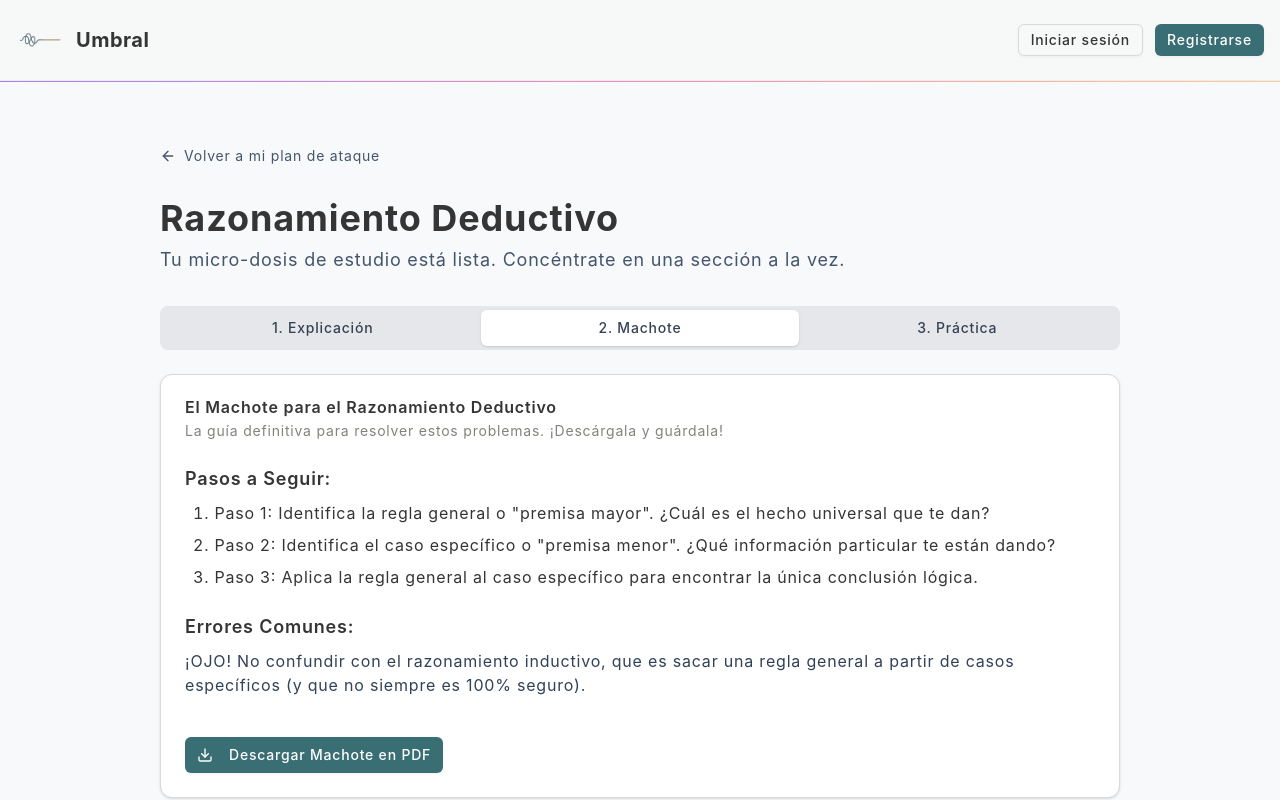
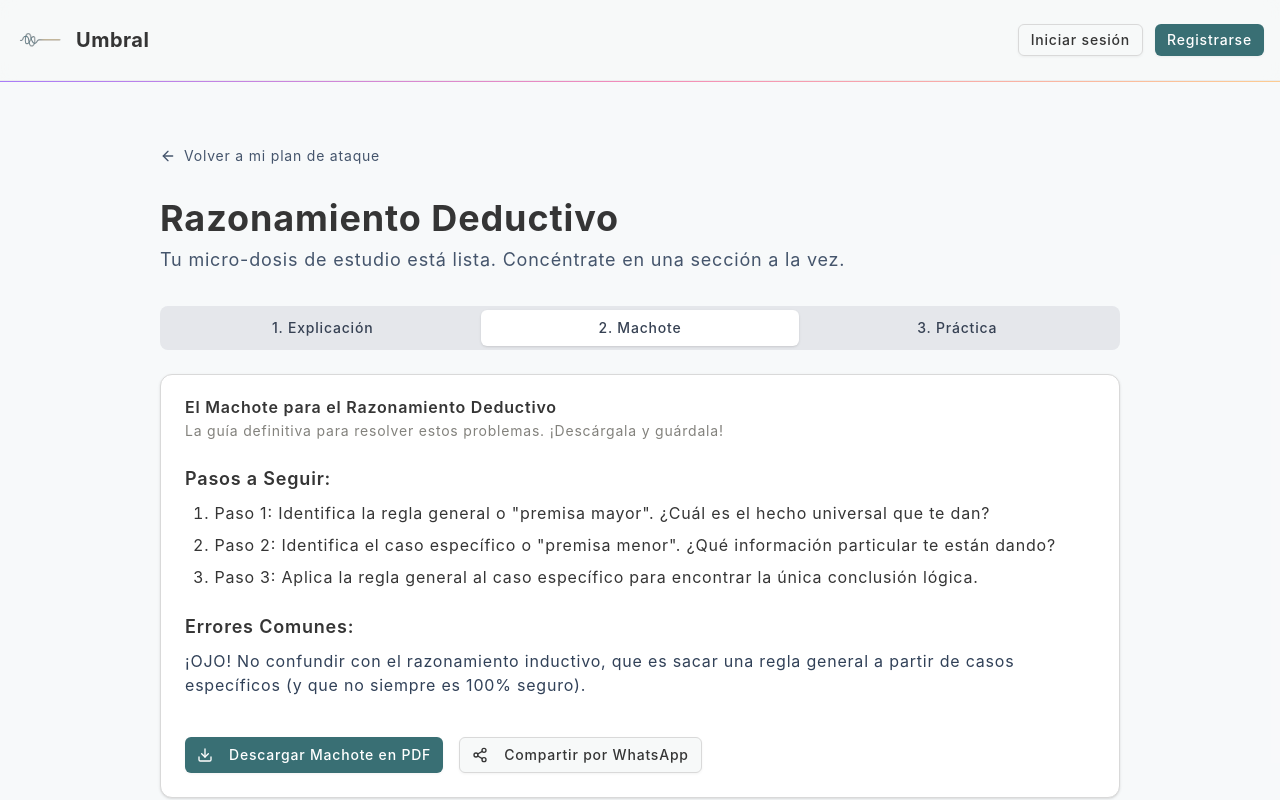
Before and after one commit to LazarusAA/puntoclaro, a Next.js app: page /learn/1 in a window 1280 px wide. Both pictures are taken after a click on the button "2. Machote". Shown: the top 800 px of the page. Built offline with nearby package versions, Linux system fonts and the light colour scheme.

Commit message:
feat: added share button to the machote tab

```diff
--- a/button.tsx
+++ /dev/null
@@ -1,59 +0,0 @@
-import * as React from "react"
-import { Slot } from "@radix-ui/react-slot"
-import { cva, type VariantProps } from "class-variance-authority"
-
-import { cn } from "/lib/utils"
-
-const buttonVariants = cva(
-  "inline-flex items-center justify-center gap-2 whitespace-nowrap rounded-md text-sm font-medium transition-all disabled:pointer-events-none disabled:opacity-50 [&_svg]:pointer-events-none [&_svg:not([class*='size-'])]:size-4 shrink-0 [&_svg]:shrink-0 outline-none focus-visible:border-ring focus-visible:ring-ring/50 focus-visible:ring-[3px] aria-invalid:ring-destructive/20 dark:aria-invalid:ring-destructive/40 aria-invalid:border-destructive",
-  {
-    variants: {
-      variant: {
-        default:
-          "bg-primary text-primary-foreground shadow-xs hover:bg-primary/90",
-        destructive:
-          "bg-destructive text-white shadow-xs hover:bg-destructive/90 focus-visible:ring-destructive/20 dark:focus-visible:ring-destructive/40 dark:bg-destructive/60",
-        outline:
-          "border bg-background shadow-xs hover:bg-accent hover:text-accent-foreground dark:bg-input/30 dark:border-input dark:hover:bg-input/50",
-        secondary:
-          "bg-secondary text-secondary-foreground shadow-xs hover:bg-secondary/80",
-        ghost:
-          "hover:bg-accent hover:text-accent-foreground dark:hover:bg-accent/50",
-        link: "text-primary underline-offset-4 hover:underline",
-      },
-      size: {
-        default: "h-9 px-4 py-2 has-[>svg]:px-3",
-        sm: "h-8 rounded-md gap-1.5 px-3 has-[>svg]:px-2.5",
-        lg: "h-10 rounded-md px-6 has-[>svg]:px-4",
-        icon: "size-9",
-      },
-    },
-    defaultVariants: {
-      variant: "default",
-      size: "default",
-    },
-  }
-)
-
-function Button({
-  className,
-  variant,
-  size,
-  asChild = false,
-  ...props
-}: React.ComponentProps<"button"> &
-  VariantProps<typeof buttonVariants> & {
-    asChild?: boolean
-  }) {
-  const Comp = asChild ? Slot : "button"
-
-  return (
-    <Comp
-      data-slot="button"
-      className={cn(buttonVariants({ variant, size, className }))}
-      {...props}
-    />
-  )
-}
-
-export { Button, buttonVariants }
--- a/src/app/(app)/learn/[topicId]/page.tsx
+++ b/src/app/(app)/learn/[topicId]/page.tsx
@@ -32,6 +32,10 @@ export default async function LearningPage({ params }: { params: Promise<{ topic
   // eslint-disable-next-line @typescript-eslint/no-unused-vars
   const { topicId } = await params
 
+  // Share configuration
+  const shareMessage = `Este machote de "${learningModuleData.title}" de Umbral me está salvando! Tienes que probarlo, el diagnóstico es gratis.`
+  const appUrl = 'https://umbral.cr' // Replace with your actual app URL
+
     return (
     <div className="bg-slate-50/50">
       <div className="container mx-auto max-w-5xl px-4 py-12 sm:py-16 lg:px-8">
@@ -48,7 +52,11 @@ export default async function LearningPage({ params }: { params: Promise<{ topic
           <p className="text-lg text-slate-600 mt-2">Tu micro-dosis de estudio está lista. Concéntrate en una sección a la vez.</p>
         </header>
 
-        <LearningTabs learningData={learningModuleData} />
+        <LearningTabs
+          learningData={learningModuleData}
+          shareText={shareMessage}
+          shareUrl={appUrl}
+        />
       </div>
     </div>
   )
--- a/src/components/shared/learning-tabs.tsx
+++ b/src/components/shared/learning-tabs.tsx
@@ -7,12 +7,15 @@ import { Download } from 'lucide-react'
 import { useState } from 'react'
 import type { LearningModule } from '~/types/learning'
 import { PracticeQuiz } from './practice-quiz'
+import { ShareButton } from './share-button'
 
 interface LearningTabsProps {
   learningData: LearningModule;
+  shareText: string;
+  shareUrl: string;
 }
 
-export function LearningTabs({ learningData }: LearningTabsProps) {
+export function LearningTabs({ learningData, shareText, shareUrl }: LearningTabsProps) {
   const { title, explanation, machote } = learningData
   const [activeTab, setActiveTab] = useState('explicacion')
 
@@ -77,11 +80,12 @@ export function LearningTabs({ learningData }: LearningTabsProps) {
               <h3 className="font-semibold mb-2 text-lg">Errores Comunes:</h3>
               <p className="text-slate-700">{machote.common_mistakes[0]}</p>
             </div>
-            <div className="pt-4">
+            <div className="pt-4 flex flex-col gap-3 md:flex-row md:gap-4">
               <Button className="w-full md:w-auto">
                 <Download className="mr-2 h-4 w-4" />
                 Descargar Machote en PDF
               </Button>
+              <ShareButton shareText={shareText} shareUrl={shareUrl} />
             </div>
           </CardContent>
         </Card>
--- a/src/components/shared/practice-quiz.tsx
+++ b/src/components/shared/practice-quiz.tsx
@@ -186,6 +186,7 @@ export function PracticeQuiz({ questions = placeholderPracticeQuestions }: Pract
     )
   }
 
+  // eslint-disable-next-line @typescript-eslint/no-unused-vars
   const getButtonVariant = (optionId: string): "outline" => {
     // Use outline variant consistently for all states to maintain border structure
     return 'outline'
--- /dev/null
+++ b/src/components/shared/share-button.tsx
@@ -0,0 +1,44 @@
+'use client'
+
+import { Button } from '~/components/ui/button'
+import { Share2 } from 'lucide-react'
+
+// We can create a dedicated WhatsApp icon in icons.tsx later
+// For now, a generic share icon is fine.
+
+type ShareButtonProps = {
+  shareText: string;
+  shareUrl: string;
+}
+
+export function ShareButton({ shareText, shareUrl }: ShareButtonProps) {
+  const handleShare = async () => {
+    const fullShareText = `${shareText}\n\n${shareUrl}`;
+
+    // Check if the Web Share API is available on the user's browser
+    if (navigator.share) {
+      try {
+        // Use the native mobile share sheet
+        await navigator.share({
+          title: 'Cognition Path',
+          text: shareText,
+          url: shareUrl,
+        });
+        console.log('Content shared successfully!');
+      } catch (error) {
+        console.error('Error sharing:', error);
+      }
+    } else {
+      // Fallback for desktop browsers: Open WhatsApp Web in a new tab
+      const whatsappUrl = `https://wa.me/?text=${encodeURIComponent(fullShareText)}`;
+      window.open(whatsappUrl, '_blank', 'noopener,noreferrer');
+    }
+  };
+
+  return (
+    <Button variant="outline" onClick={handleShare}>
+      <Share2 className="mr-2 h-4 w-4" />
+      Compartir por WhatsApp
+    </Button>
+  );
+}
```
